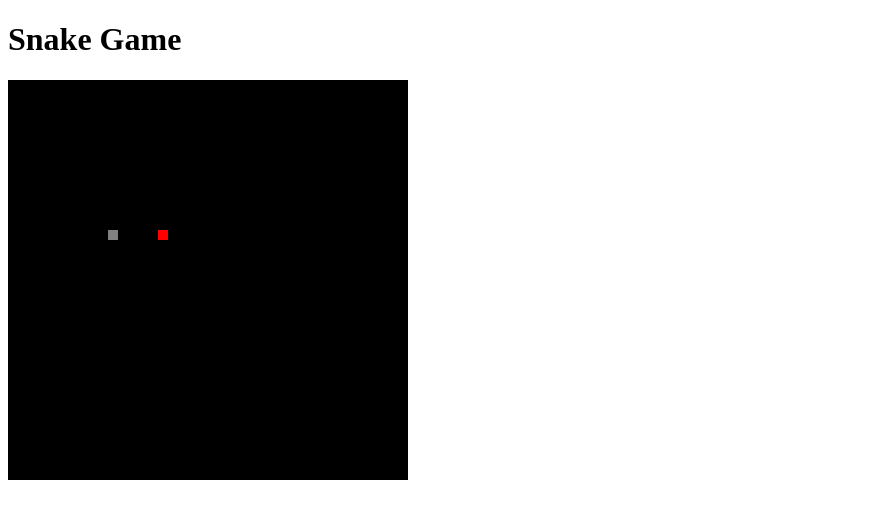
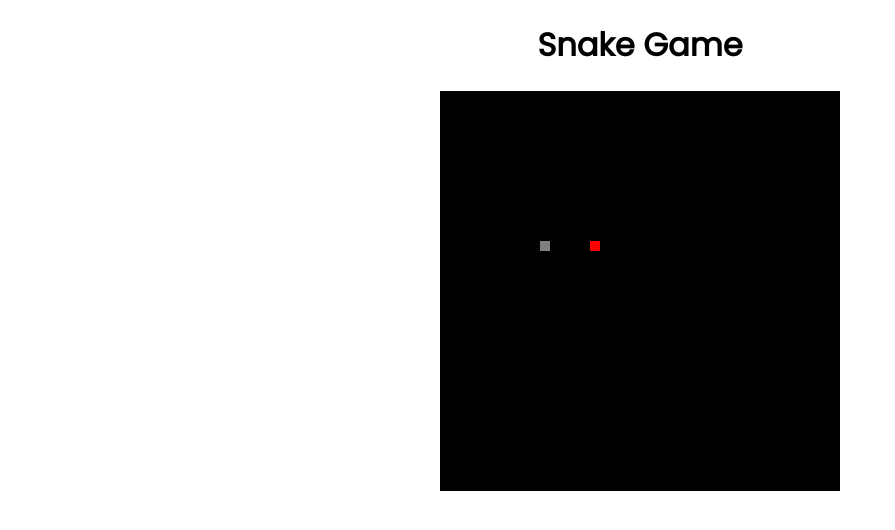
Before and after one commit to JGbarreto/SnakeGame, a plain HTML site: page javaScript/index.html in a window 1280 px wide. Shown: the whole page, without its empty margins (0-895 px from the left). Drawn offline with Linux system fonts and the light colour scheme.

Commit message:
inicio style snake game

```diff
--- a/javaScript/index.html
+++ b/javaScript/index.html
@@ -1,14 +1,30 @@
 <!DOCTYPE html>
 <html lang="en">
+
 <head>
     <meta charset="UTF-8">
     <meta http-equiv="X-UA-Compatible" content="IE=edge">
     <meta name="viewport" content="width=device-width, initial-scale=1.0">
+    <link rel="stylesheet" href="style.css">
+    <link rel="preconnect" href="https://fonts.googleapis.com">
+    <link rel="preconnect" href="https://fonts.gstatic.com" crossorigin>
+    <link href="https://fonts.googleapis.com/css2?family=Poppins&display=swap" rel="stylesheet">
     <title>Snake Game</title>
 </head>
+
 <body>
-    <h1>Snake Game</h1>
-    <canvas id="stage" width="400" height="400"></canvas>
+    <div class="container">
+        <h1 class="titulo">Snake Game</h1>
+        <div class="jogo">
+            <div class="placar">
+              <span class="pontuacao" id="pontuacao"></span>
+            </div>
+            <canvas class="stage" id="stage" width="400" height="400"></canvas>
+            <div class="configuracoes"></div>
+        </div>
+
+    </div>
 </body>
+
 </html>
-<script src="script.js" ></script>
+<script src="script.js"></script>
--- /dev/null
+++ b/javaScript/style.css
@@ -0,0 +1,23 @@
+body {
+font-family: 'Poppins';
+}
+.placar {
+    width: 25%;
+}
+
+.configuracoes {
+    width: 25%;
+}
+.jogo {
+display: flex;
+justify-content: space-evenly;
+}
+.container{
+    width: 90vw;
+    margin: auto;
+}
+
+.titulo {
+    text-align: center;
+
+}
```
Also changed, not shown: javaScript/script.js (+18 -0 lines).
